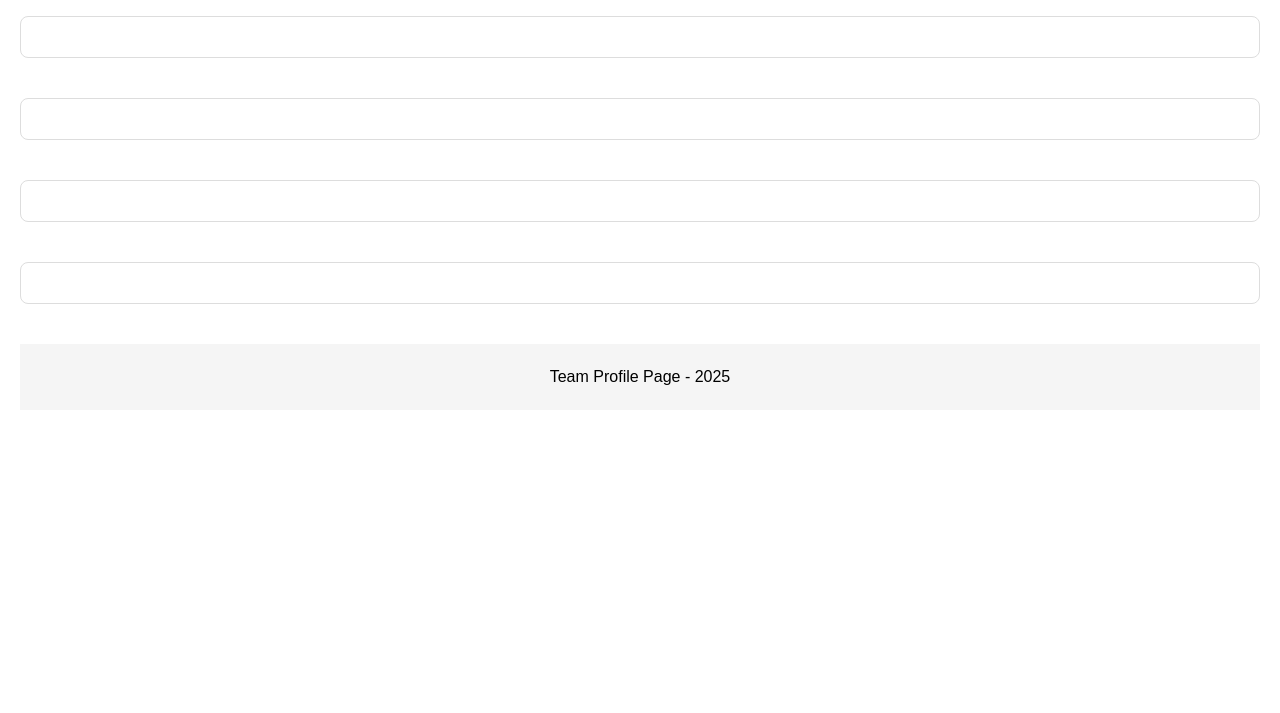
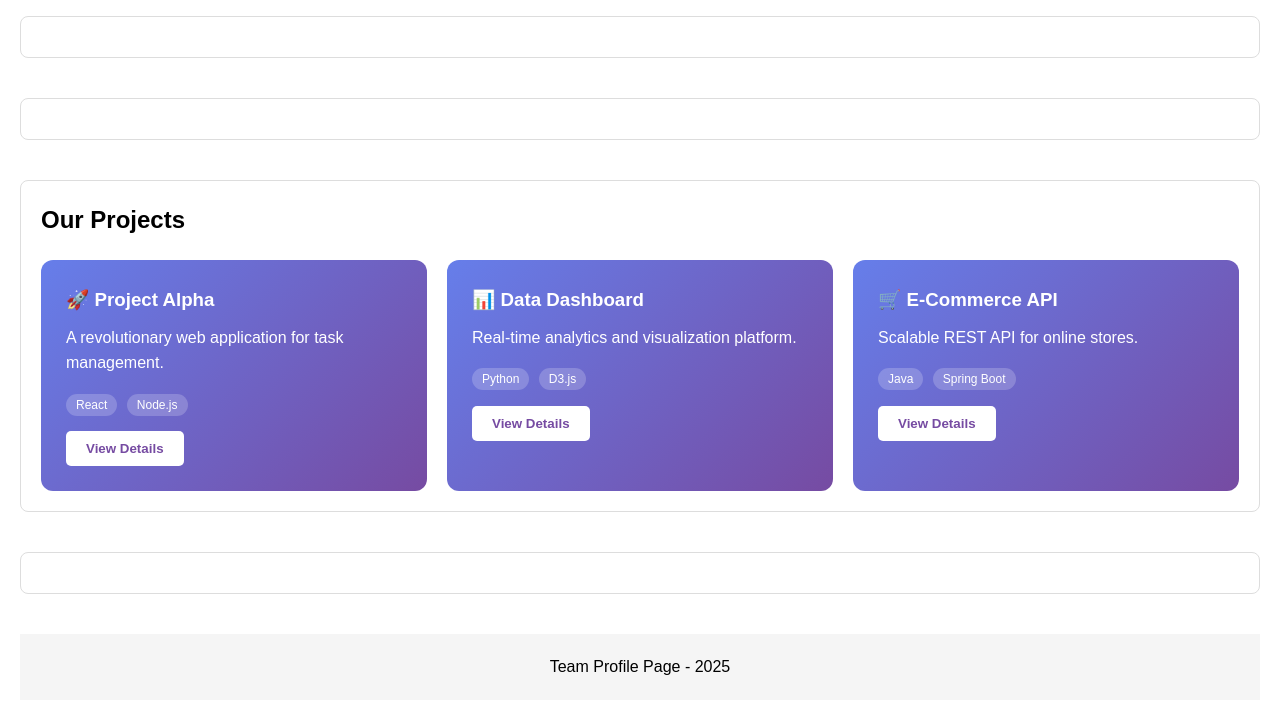
Before and after one commit to LuckyAnJooo/Group-2, a plain HTML site: page index.html in a window 1280 px wide. Shown: the part 85-798 px from the top of the page. Drawn offline with Linux system fonts and the light colour scheme.

Commit message:
feature D by taili

```diff
--- a/index.html
+++ b/index.html
@@ -21,7 +21,36 @@
         </section>
 
         <section id="projects">
-            <!-- Projects section will be added here -->
+            <h2>Our Projects</h2>
+            <div class="projects-grid">
+                <div class="project-card" data-project="1">
+                    <h3>🚀 Project Alpha</h3>
+                    <p>A revolutionary web application for task management.</p>
+                    <div class="project-tags">
+                        <span class="tag">React</span>
+                        <span class="tag">Node.js</span>
+                    </div>
+                    <button class="project-btn">View Details</button>
+                </div>
+                <div class="project-card" data-project="2">
+                    <h3>📊 Data Dashboard</h3>
+                    <p>Real-time analytics and visualization platform.</p>
+                    <div class="project-tags">
+                        <span class="tag">Python</span>
+                        <span class="tag">D3.js</span>
+                    </div>
+                    <button class="project-btn">View Details</button>
+                </div>
+                <div class="project-card" data-project="3">
+                    <h3>🛒 E-Commerce API</h3>
+                    <p>Scalable REST API for online stores.</p>
+                    <div class="project-tags">
+                        <span class="tag">Java</span>
+                        <span class="tag">Spring Boot</span>
+                    </div>
+                    <button class="project-btn">View Details</button>
+                </div>
+            </div>
         </section>
 
         <section id="contact">
--- a/script.js
+++ b/script.js
@@ -9,7 +9,15 @@ document.addEventListener('DOMContentLoaded', function() {
    Projects Functions (Person C)
    =========================================== */
 function initProjects() {
-    // TODO: Implement project interactivity
+    const projectButtons = document.querySelectorAll('.project-btn');
+
+    projectButtons.forEach(button => {
+        button.addEventListener('click', function() {
+            const card = this.closest('.project-card');
+            const projectId = card.dataset.project;
+            alert('Opening details for Project ' + projectId + '...\n\nThis would navigate to the project page in a real application.');
+        });
+    });
 }
 
 /* ===========================================
--- a/styles.css
+++ b/styles.css
@@ -42,6 +42,55 @@ footer {
 /* ===========================================
    Projects Section Styles (Person C)
    =========================================== */
+.projects-grid {
+    display: grid;
+    grid-template-columns: repeat(auto-fit, minmax(280px, 1fr));
+    gap: 20px;
+    margin-top: 20px;
+}
+
+.project-card {
+    background: linear-gradient(135deg, #667eea 0%, #764ba2 100%);
+    color: white;
+    padding: 25px;
+    border-radius: 12px;
+    transition: transform 0.3s ease;
+}
+
+.project-card:hover {
+    transform: scale(1.02);
+}
+
+.project-card h3 {
+    margin-bottom: 10px;
+}
+
+.project-tags {
+    margin: 15px 0;
+}
+
+.tag {
+    background: rgba(255,255,255,0.2);
+    padding: 4px 10px;
+    border-radius: 15px;
+    font-size: 12px;
+    margin-right: 5px;
+}
+
+.project-btn {
+    background: white;
+    color: #764ba2;
+    border: none;
+    padding: 10px 20px;
+    border-radius: 5px;
+    cursor: pointer;
+    font-weight: bold;
+    transition: opacity 0.3s;
+}
+
+.project-btn:hover {
+    opacity: 0.9;
+}
 
 
 /* ===========================================
```
